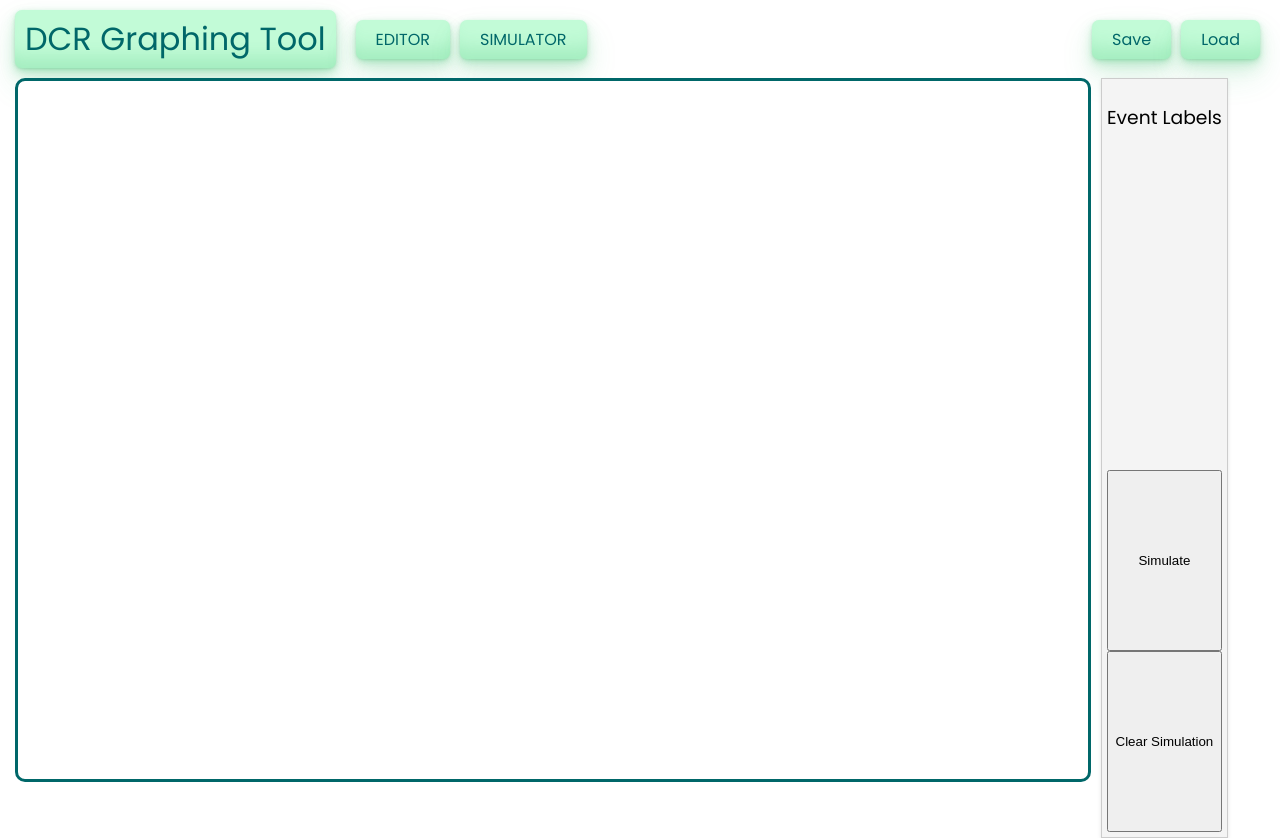
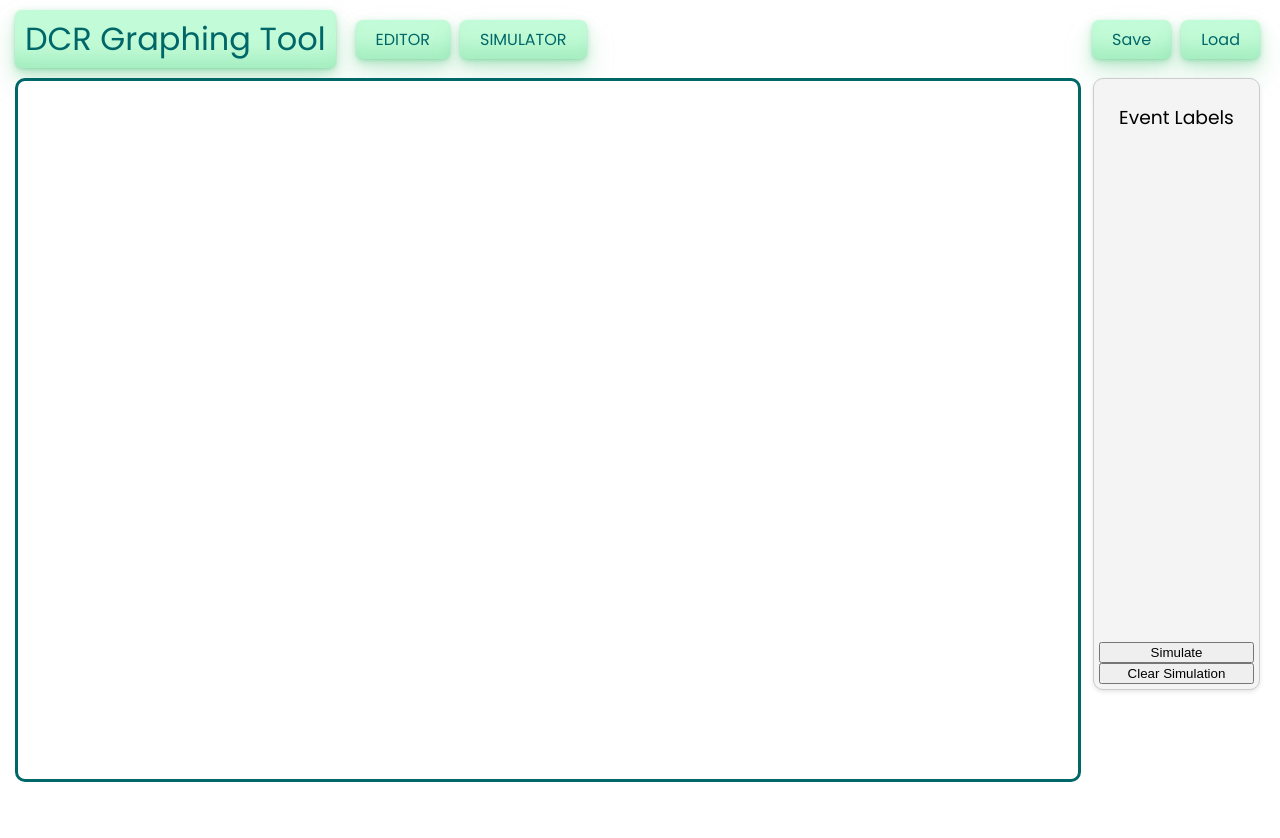
Before and after one commit to spj290/DCR-verification, a React (Vite) app: page /simulator in a window 1280 px wide. After the commit the page ends 800 px from the top, so only its background shows below. Built offline with nearby package versions, Linux system fonts and the light colour scheme.

Commit message:
added some more styling

```diff
--- a/src/index.css
+++ b/src/index.css
@@ -19,7 +19,7 @@ body {
   height: 88vh;
 }
 .simulator-canvas {
-  width: calc(100% - 200px);
+  width: calc(100% - 210px);
   background-color: white;
   border-color: #006769;
   border-style: solid;
@@ -149,11 +149,17 @@ body {
 
 .simulator-events {
   display: grid;
+  grid-template-rows: auto 1fr auto; /* Adjust to ensure proper layout */
   background-color: #f4f4f4;
   border: 1px solid #ccc;
   box-shadow: 0px 2px 4px rgba(0, 0, 0, 0.1);
   padding: 5px;
-  height: calc(100vh - 52px);
+  height: 600px; /* Set a fixed height as needed */
+  overflow: hidden; /* Hide overflow on the main container */
+  width: 155px;
+  border-radius: 10px;
+  margin-right: 15px;
+  margin-left: auto;
 }
 
 .simulator-event-label-label {
```
